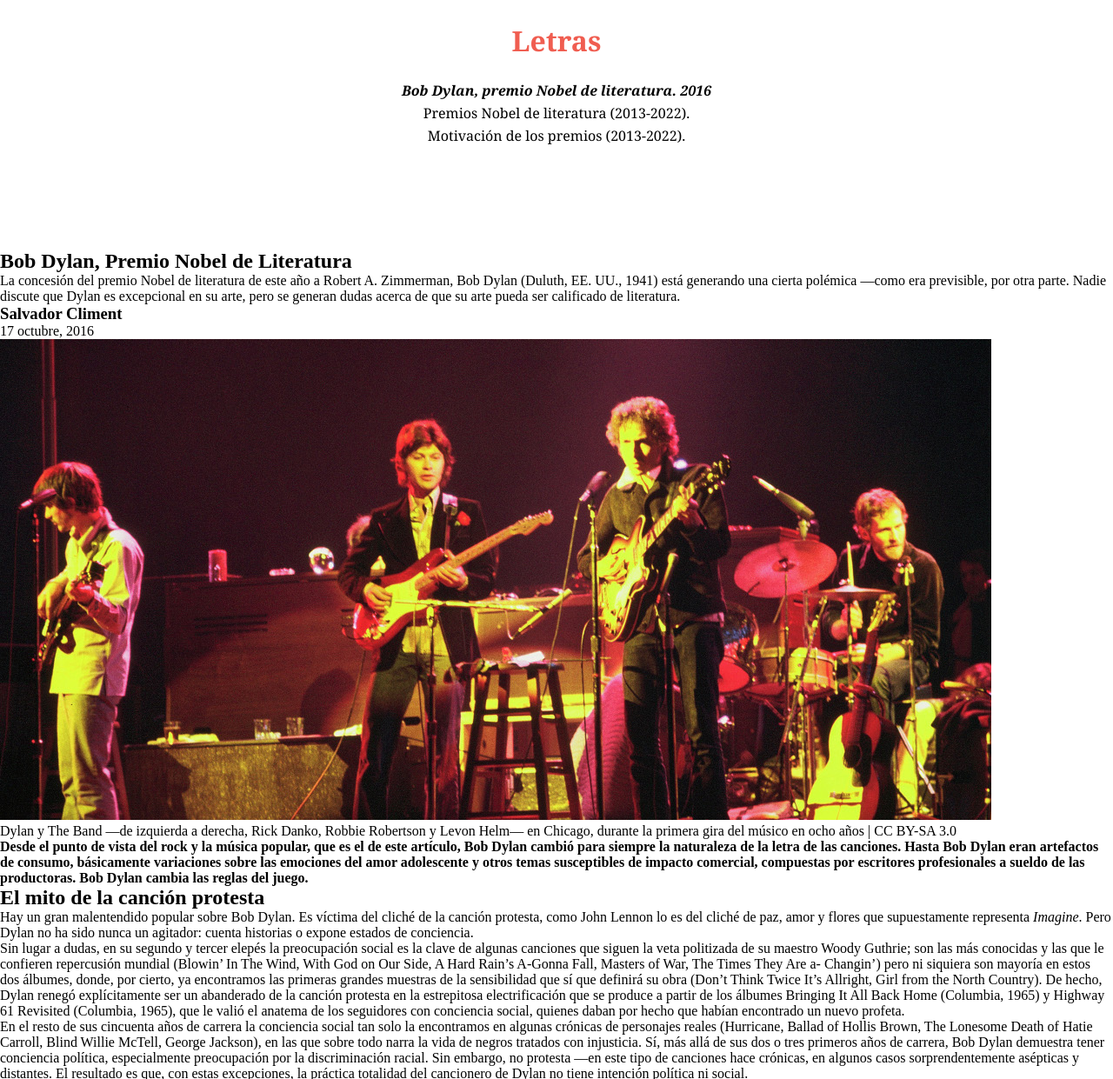
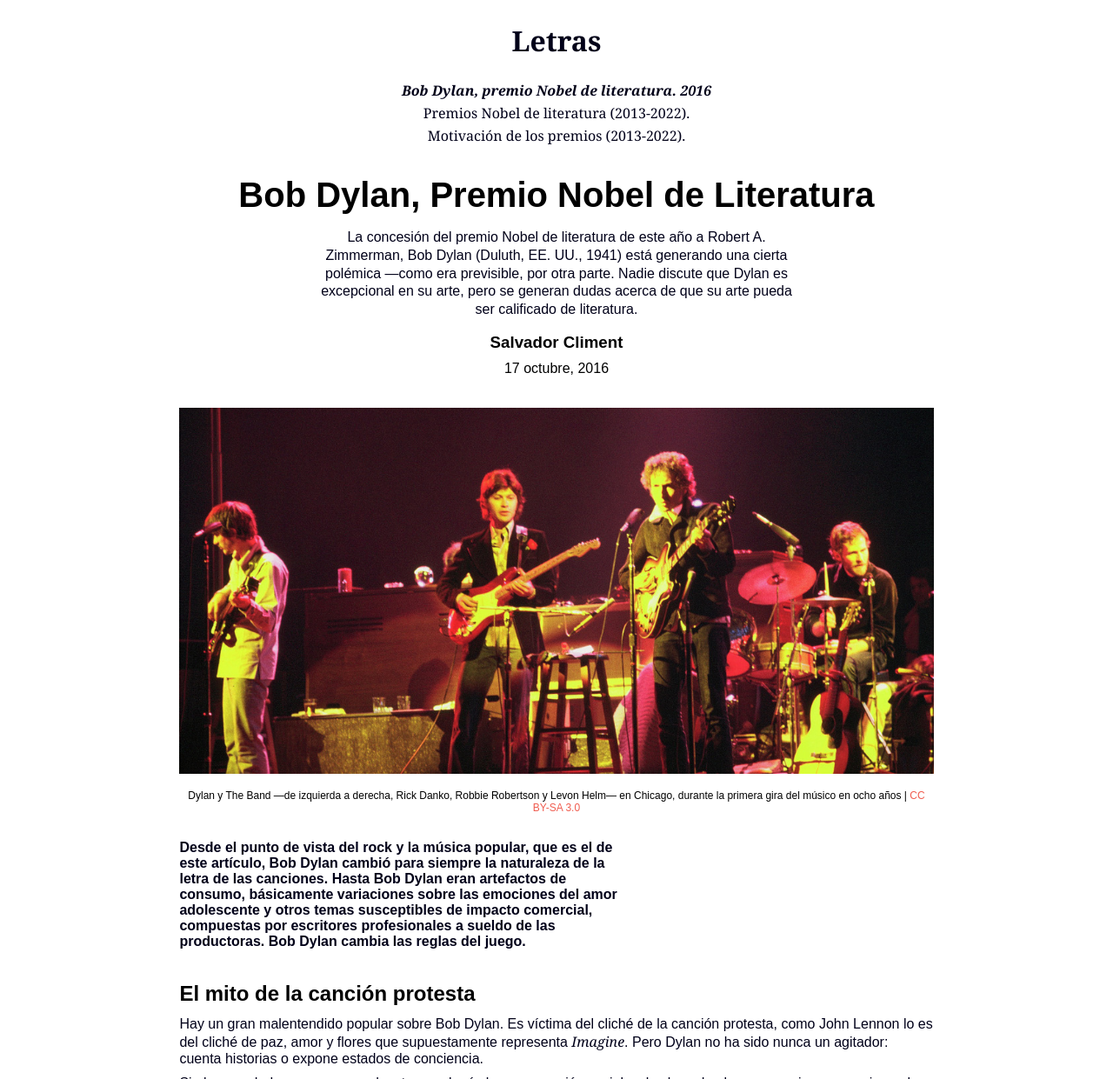
Before and after one commit to ramonmoralb/2-daw, a PHP site: page / in a window 1280 px wide. Shown: the top 1241 px of the page at 87% size. Run offline with PHP 8.4, Linux system fonts and the light colour scheme.

Commit message:
Avanzando index actividad1 interfaces

```diff
--- a/DIW/Practica1/css/style.css
+++ b/DIW/Practica1/css/style.css
@@ -10,7 +10,7 @@
 }
 
 .bold {
-    font-weight: 600;
+    font-weight: 700;
     font-style: italic;
 }
 
@@ -25,11 +25,11 @@
     flex-direction: column;
     align-items: center;
     font-family: Georgia, 'Times New Roman', Times, serif;
-    margin-bottom: 120px;
+    margin-bottom: 35px;
+
 }
 
 header h1 {
-
     color: rgb(240, 93, 80);
     margin: 25px 25px;
 
@@ -39,14 +39,133 @@
     color: rgba(240, 93, 80, 0.5);
 }
 
-#header-index li {
+header li {
     list-style: none;
 }
 
-#header-index ul {
+header ul {
     display: flex;
     flex-direction: column;
     justify-content: center;
     align-items: center;
     gap: 4px;
 }
+
+header a {
+    color: rgb(0, 0, 25);
+}
+
+header a:hover {
+    color: rgba(0, 0, 25, 0.5);
+}
+
+.main-index {
+    font-family: Arial, Helvetica, sans-serif;
+
+    display: grid;
+    grid-template-columns: 0.5fr 2.1fr 0.5fr;
+}
+
+.main-index p {
+    color: rgb(0, 0, 25);
+}
+
+.main-index cite {
+    font-family: Georgia, 'Times New Roman', Times, serif;
+}
+
+.main-index a {
+    color: rgb(240, 93, 80);
+
+}
+
+.main-index a:hover {
+    color: rgba(240, 93, 80, 0.5);
+}
+
+.main-index article {
+    grid-column: 2;
+    display: flex;
+    flex-direction: column;
+    justify-content: center;
+    align-items: center;
+}
+
+section #name-awarded {
+    font-size: 40px;
+    display: flex;
+    justify-content: center;
+    margin-bottom: 16px;
+}
+
+section #award-description {
+    text-align: center;
+    line-height: 1.3;
+    max-width: 550px;
+    margin-bottom: 16px;
+}
+
+#info-cronist {
+    display: flex;
+    flex-direction: column;
+    align-items: center;
+    gap: 10px;
+    margin-bottom: 36px;
+}
+
+figure {
+    display: flex;
+    flex-direction: column;
+    align-items: center;
+    gap: 18px;
+    margin-bottom: 30px;
+}
+
+figcaption {
+    text-align: center;
+    font-size: 12px;
+}
+
+img {
+    max-width: 100%;
+}
+
+#opinion {
+
+    display: flex;
+    flex-direction: row;
+    align-items: start;
+}
+
+#opinion p {
+    max-width: 60%;
+    margin-bottom: 25px;
+}
+
+#cuerpo h2 {
+    margin-bottom: 12px;
+    margin-top: 12px;
+}
+
+#cuerpo #multimedia {
+    display: flex;
+    flex-direction: column;
+    align-items: center;
+    padding: 12px;
+    gap: 15px;
+
+}
+
+#cuerpo p {
+    margin-bottom: 10px;
+}
+
+#discurso {
+    font-size: 20.2px;
+    padding-left: 35px;
+    padding-right: 35px;
+}
+
+#discurso p:last-of-type {
+    font-size: small;
+}
--- a/DIW/Practica1/index.html
+++ b/DIW/Practica1/index.html
@@ -24,32 +24,41 @@
             </ul>
         </nav>
     </header>
-    <main>
-        <article>
-            <section id="name-awarded">
-                <h2>Bob Dylan, Premio Nobel de Literatura</h2>
+
+    <main class="main-index">
+
+        <article class="article-introduction">
+            <section>
+                <h2 id="name-awarded">Bob Dylan, Premio Nobel de Literatura</h2>
             </section>
-            <section id="award-description">
-                <p>
-                    La concesión del premio Nobel de literatura de este año a Robert A. Zimmerman, Bob Dylan (Duluth,
-                    EE. UU., 1941)
-                    está generando una cierta polémica —como era previsible, por otra parte. Nadie discute que Dylan es
+            <section>
+                <p id="award-description">
+                    La concesión del premio Nobel de literatura de este año a Robert A. Zimmerman, Bob Dylan (<span
+                        lang="en">Duluth, EE. UU., 1941</span>)
+                    está generando una cierta polémica —como era previsible, por otra parte. Nadie discute que Dylan
+                    es
                     excepcional en su
                     arte, pero se generan dudas acerca de que su arte pueda ser calificado de literatura.
                 </p>
             </section>
+
             <section id="info-cronist">
                 <h3>Salvador Climent</h3>
                 <time datetime="2016-10-17">17 octubre, 2016</time>
             </section>
-            <section id="img-container">
+
+            <section>
                 <figure>
-                    <img src="./p-materiales/img/Bob-Dylan-and-The-Band-1974.jpg">
+                    <img src="./img/Bob-Dylan-and-The-Band-1974.jpg">
                     <figcaption>Dylan y The Band —de izquierda a derecha, Rick Danko, Robbie Robertson y Levon Helm— en
                         Chicago, durante la
-                        primera gira del músico en ocho años | CC BY-SA 3.0</figcaption>
+                        primera gira del músico en ocho años |
+                        <span><a id="a-licenses" href="https://creativecommons.org/licenses/by-sa/3.0/">CC BY-SA
+                                3.0</a></span>
+                    </figcaption>
                 </figure>
             </section>
+
             <section id="opinion">
                 <p>
                     <strong>
@@ -63,18 +72,15 @@
                     </strong>
                 </p>
             </section>
-        </article>
-
-
-
-
-        <article>
+            <div id="cuerpo">
                 <section>
                     <h2>El mito de la canción protesta</h2>
                     <p>
-                    Hay un gran malentendido popular sobre Bob Dylan. Es víctima del cliché de la canción protesta, como
+                        Hay un gran malentendido popular sobre Bob Dylan. Es víctima del cliché de la canción protesta,
+                        como
                         John Lennon lo
-                    es del cliché de paz, amor y flores que supuestamente representa <cite>Imagine</cite>. Pero Dylan no
+                        es del cliché de paz, amor y flores que supuestamente representa <cite lang="en">Imagine</cite>.
+                        Pero Dylan no
                         ha sido
                         nunca un agitador:
                         cuenta historias o expone estados de conciencia.
@@ -84,31 +90,47 @@
                         canciones que siguen la
                         veta politizada de su maestro Woody Guthrie; son las más conocidas y las que le confieren
                         repercusión mundial
-                    (Blowin’ In The Wind, With God on Our Side, A Hard Rain’s A-Gonna Fall, Masters of War, The Times
+                        (<em> Blowin&rsquo; In The Wind</em>, <em>With God on Our Side</em>,<em> A Hard Rain&rsquo;s
+                            A-Gonna
+                            Fall</em>, <em>Masters of War</em>,<em>
+                            The Times
                             They Are a-
-                    Changin’) pero ni siquiera son mayoría en estos dos álbumes, donde, por cierto, ya encontramos las
+                            Changin&rsquo;</em>) pero ni siquiera son mayoría en estos dos álbumes, donde, por cierto,
+                        ya encontramos
+                        las
                         primeras grandes
-                    muestras de la sensibilidad que sí que definirá su obra (Don’t Think Twice It’s Allright, Girl from
-                    the North Country).
+                        muestras de la sensibilidad que sí que definirá su obra (<em>Don&rsquo;t Think Twice It&rsquo;s
+                            Allright</em>,<em> Girl from
+                            the North Country</em>).
                         De hecho, Dylan renegó explícitamente ser un abanderado de la canción protesta en la estrepitosa
                         electrificación que se
-                    produce a partir de los álbumes Bringing It All Back Home (Columbia, 1965) y Highway 61 Revisited
-                    (Columbia,
-                    1965), que le valió el anatema de los seguidores con conciencia social, quienes daban por hecho que
+                        produce a partir de los álbumes <cite lang="en">Bringing It All Back Home</cite> (<span
+                            lang="en">Columbia,
+                            1965</span>) y <cite lang="en">Highway 61
+                            Revisited</cite>
+                        (<span lang="en">Columbia,
+                            1965</span>), que le valió el anatema de los seguidores con conciencia social, quienes daban
+                        por
+                        hecho
+                        que
                         habían encontrado
                         un nuevo profeta.
 
                     </p>
                     <p>
-                    En el resto de sus cincuenta años de carrera la conciencia social tan solo la encontramos en algunas
+                        En el resto de sus cincuenta años de carrera la conciencia social tan solo la encontramos en
+                        algunas
                         crónicas de
                         personajes reales (Hurricane, Ballad of Hollis Brown, The Lonesome Death of Hatie Carroll, Blind
                         Willie McTell,
-                    George Jackson), en las que sobre todo narra la vida de negros tratados con injusticia. Sí, más allá
+                        George Jackson), en las que sobre todo narra la vida de negros tratados con injusticia. Sí, más
+                        allá
                         de sus dos o tres
-                    primeros años de carrera, Bob Dylan demuestra tener conciencia política, especialmente preocupación
+                        primeros años de carrera, Bob Dylan demuestra tener conciencia política, especialmente
+                        preocupación
                         por la
-                    discriminación racial. Sin embargo, no protesta —en este tipo de canciones hace crónicas, en algunos
+                        discriminación racial. Sin embargo, no protesta —en este tipo de canciones hace crónicas, en
+                        algunos
                         casos
                         sorprendentemente asépticas y distantes. El resultado es que, con estas excepciones, la práctica
                         totalidad del cancionero
@@ -118,7 +140,7 @@
                 <section id="multimedia">
                     <iframe width="560" height="315" src="https://www.youtube.com/embed/vWwgrjjIMXA"
                         title="Blowing In The Wind" frameborder="0" allowfullscreen></iframe>
-                <p>Blowing In The Wind (Marzo 1963)</p>
+                    <p><em>Blowing In The Wind (Marzo 1963)</em></p>
                 </section>
 
                 <section>
@@ -128,90 +150,118 @@
                         introspección y la
                         subjetividad, y la utilización de todo el aparato propio de la poesía (metáforas, imágenes,
                         colocaciones paradójicas) para
-                    crear paisajes emocionales o ficciones abstractas que toman sentidos variables en las mentes de los
+                        crear paisajes emocionales o ficciones abstractas que toman sentidos variables en las mentes de
+                        los
                         oyentes.
-
                     </p>
-                <p>A partir de Bob Dylan el mundo asume que las letras de las canciones populares (1) pueden expresar (o
+                    <p>A partir de Bob Dylan el mundo asume que las letras de las canciones populares (1) pueden
+                        expresar (o
                         presentarse
                         como que expresan) emociones adultas y los puntos de vista del cantante, que crucialmente es el
                         autor de la letra; y (2)
-                    pueden tener intención artística, poética. En la música popular global esto es un cambio radical, un
+                        pueden tener intención artística, poética. En la música popular global esto es un cambio
+                        radical, un
                         cambio de época.</p>
                 </section>
                 <section>
                     <h2>El altavoz de la revolución</h2>
-                <p>El efecto se nota muy claramente en el gran fenómeno global de la música popular, los Beatles. Los
+                    <p>El efecto se nota muy claramente en el gran fenómeno global de la música popular, los Beatles.
+                        Los
                         Beatles cambian el
-                    pop y el rock para siempre, pero Bob Dylan cambia la manera de escribir de los Beatles. Las letras
+                        pop y el rock para siempre, pero Bob Dylan cambia la manera de escribir de los Beatles. Las
+                        letras
                         de las canciones de
                         los de Liverpool son radicalmente diferentes a partir de 1964. Hasta entonces los Beatles habían
                         seguido —con un éxito
-                    espectacular, por cierto— el patrón de las letras de amor y vivencias adolescentes de los escritores
+                        espectacular, por cierto— el patrón de las letras de amor y vivencias adolescentes de los
+                        escritores
                         de canciones
-                    comerciales. El cambio comienza tímidamente en I’m a Loser, del álbum Beatles for Sale (Parlophone,
+                        comerciales. El cambio comienza tímidamente en I&rsquo;m a Loser, del álbum Beatles for Sale
+                        (Parlophone,
                         1964), toma
-                    forma en, Help (Parlophone 1965) y se establece definitivamente en Rubber Soul (Parlophone 1965) y
+                        forma en, Help (Parlophone 1965) y se establece definitivamente en Rubber Soul (Parlophone 1965)
+                        y
                         Revolver
                         (Parlophone 1966).</p>
-                <p>Este cambio se produce inicialmente en la manera de escribir de John Lennon, que él mismo reconoce
+                    <p>Este cambio se produce inicialmente en la manera de escribir de John Lennon, que él mismo
+                        reconoce
                         causado por la
-                    fascinación que le produce la lírica del segundo álbum de Dylan The Freewheelin’ (Columbia, 1963). A
+                        fascinación que le produce la lírica del segundo álbum de Dylan The Freewheelin&rsquo;
+                        (Columbia,
+                        1963). A
                         partir de este
-                    momento, temas de John, Paul o George como Nowhere Man, Taxman, Eleanor Rigby, I’m Only Sleeping,
+                        momento, temas de John, Paul o George como Nowhere Man, Taxman, Eleanor Rigby, I&rsquo;m Only
+                        Sleeping,
                         She Said
-                    She Said o Doctor Robert abren la puerta a una nueva vía de expresión en el resto de los autores de
+                        She Said o Doctor Robert abren la puerta a una nueva vía de expresión en el resto de los autores
+                        de
                         canciones de todo el
                         mundo: dan paso a una lírica adulta en la canción popular.</p>
-                <p>Esto ahora es lo rutinario y normal, pero en 1964 no lo era. Y detrás de los Beatles vinieron todos
+                    <p>Esto ahora es lo rutinario y normal, pero en 1964 no lo era. Y detrás de los Beatles vinieron
+                        todos
                         los demás. La gran
-                    influencia de los Beatles amplifica y globaliza la revolución de Dylan en la escritura de canciones.
+                        influencia de los Beatles amplifica y globaliza la revolución de Dylan en la escritura de
+                        canciones.
                         Está claro que ni la
-                    expresión de la subjetividad ni la canción con intención poética son un invento de Bob Dylan; en la
+                        expresión de la subjetividad ni la canción con intención poética son un invento de Bob Dylan; en
+                        la
                         música popular
-                    occidental contemporánea ya existe el blues, del que Dylan es continuador, o la chanson francófona
+                        occidental contemporánea ya existe el blues, del que Dylan es continuador, o la chanson
+                        francófona
                         (Brassens, Brel),
-                    sin ir más lejos. No obstante, aquí no estamos hablando de fenómenos sectoriales o localizados, sino
+                        sin ir más lejos. No obstante, aquí no estamos hablando de fenómenos sectoriales o localizados,
+                        sino
                         del impacto global
                         del pop y el rock.</p>
 
                 </section>
                 <section>
                     <h2>Poesía y/o canción</h2>
-                <blockquote>
+                    <blockquote id="discurso">
                         <p lang="en">[…] Our songs are alive in the land of the living. But songs are unlike literature.
-                        They’re
+                            They&rsquo;re
                             meant to be sung, not read.
-                        The words in Shakespeare’s plays were meant to be acted on the stage. Just as lyrics in songs
+                            The words in Shakespeare&rsquo;s plays were meant to be acted on the stage. Just as lyrics
+                            in
+                            songs
                             are
                             meant to be sung, not
                             read on a page. And I hope some of you get the chance to listen to these lyrics the way they
                             were
                             intended to be heard:
-                        in concert or on record or however people are listening to songs these days. I return once again
+                            in concert or on record or however people are listening to songs these days. I return once
+                            again
                             to
                             Homer, who says,
                             <q> "Sing in me, oh Muse, and through me tell the story".</q>
+
                         </p>
-                </blockquote>
+
                         <p>
                             <em>Bob Dylan. Discurso de aceptación del premio Nobel de literatura</em>
                         </p>
+                    </blockquote>
+
                 </section>
-            <section id="desenlace">
-                <p>Pero volvamos al origen de la polémica. Lo que hace Dylan, ¿es literatura? Es decir, ¿es poesía? No
+                <section>
+                    <p>Pero volvamos al origen de la polémica. Lo que hace Dylan, ¿es literatura? Es decir, ¿es poesía?
+                        No
                         lo sé. Tiendo a
-                    pensar que textos como los que nos ocupan, bien son un poema, bien son una canción, pero son cosas
+                        pensar que textos como los que nos ocupan, bien son un poema, bien son una canción, pero son
+                        cosas
                         diferentes, en
                         suma. La diferencia puede radicar en que un poema se aguanta solo, sin música, y el texto de una
                         canción no. Las letras
-                    de Dylan, ¿son poesía simplemente leídas? Lo podéis juzgar vosotros mismos en estos magníficos <a
-                        href="#" rel="noopener noreferrer">fragmentos de
-                        canciones de Dylan</a> elegidos por Lluís Gavaldà y publicados en la revista Catorze. A mí estos
+                        de Dylan, ¿son poesía simplemente leídas? Lo podéis juzgar vosotros mismos en estos magníficos
+                        <a href="#" rel="noopener noreferrer">fragmentos de
+                            canciones de Dylan</a> elegidos por Lluís Gavaldà y publicados en la revista Catorze. A mí
+                        estos
                         versos me transmiten y
-                    causan emociones, algo que, como simple lector, diría que es la función de la poesía. Pero no sé si
+                        causan emociones, algo que, como simple lector, diría que es la función de la poesía. Pero no sé
+                        si
                         lo hacen porque antes
-                    los he oído muchas veces cantados y, por tanto, cuando los leo la canción me resuena en la cabeza.
+                        los he oído muchas veces cantados y, por tanto, cuando los leo la canción me resuena en la
+                        cabeza.
                     </p>
                     <p>En cambio, para introducir una comparación relevante, la mayoría de las letras de Leonard Cohen
                         funcionan
@@ -219,23 +269,27 @@
                         provienen de sus libros
                         de poesía y han sido musicadas posteriormente. Tal vez, Cohen es un poeta (que pone música a sus
                         versos) y Dylan es
-                    un autor de canciones (con calidad poética). Es una diferencia notable que, sin duda, descansa en la
+                        un autor de canciones (con calidad poética). Es una diferencia notable que, sin duda, descansa
+                        en la
                         identificación de la
                         poesía con el texto escrito.</p>
                     <p>Pero debemos tener en cuenta que el origen de la poesía, desde la antigüedad clásica y los
                         trovadores, es la oralidad;
                         más concretamente la recitación musicada ante un público. Y eso es lo que hace Dylan, ni más ni
                         menos. Quizá
-                    podemos pensar entonces que el arte de Bob Dylan no hace más que devolver la poesía en casa, a sus
+                        podemos pensar entonces que el arte de Bob Dylan no hace más que devolver la poesía en casa, a
+                        sus
                         orígenes
                         naturales.</p>
-                <p>Así pues, ¿lo que hace Bob Dylan es poesía? Supongo que depende de cómo se defina la poesía. Tampoco
+                    <p>Así pues, ¿lo que hace Bob Dylan es poesía? Supongo que depende de cómo se defina la poesía.
+                        Tampoco
                         es necesario
                         que le preguntéis a él, puesto que no os lo dirá: Dylan nunca se explica, ni mucho menos hace
                         interpretaciones del
                         sentido de sus canciones… Dylan solo sube al escenario y canta. Planteémoslo de otro modo: Bob
                         Dylan, ¿es un poeta?
-                    Dado que como cantante es justito y como músico simplemente correcto, si su impacto emocional en el
+                        Dado que como cantante es justito y como músico simplemente correcto, si su impacto emocional en
+                        el
                         receptor es tan
                         intenso como todo el mundo reconoce, casi estamos obligados a decir que sí.</p>
                     <p>Por último, ¿hay poetas mejores y que, en consecuencia, se merecen mucho más el premio Nobel de
@@ -248,6 +302,7 @@
                         </em></p>
 
                 </section>
+            </div>
         </article>
 
 
--- a/DWC/Practica01/ejercicio3.js
+++ b/DWC/Practica01/ejercicio3.js
@@ -1,8 +1,4 @@
-/**Ejercicio 3 - Números
-Crea una función que reciba dos números por parámetro. El primer número indicará cuantas
-veces se debe imprimir el segundo por pantalla, pero en cada iteración muestra el valor anterior
-multiplicado por 2. Por ejemplo, si recibe 4 y 6 la salida será: 6 12 24 48.
- */
+
 
 function numbers(n1, n2) {
     for (let i = 0; n1 > i; i++) {
```
Also changed, not shown: DIW/Practica1/scripts/script.js (deleted, +0 -15 lines), DIW/Practica1/img/Bob-Dylan-and-The-Band-1974.jpg (renamed from DIW/Practica1/p-materiales/img/Bob-Dylan-and-The-Band-1974.jpg), DIW/Practica1/img/idioma.png (renamed from DIW/Practica1/p-materiales/img/idioma.png). Lines whose indentation alone changed are shown as unchanged.
